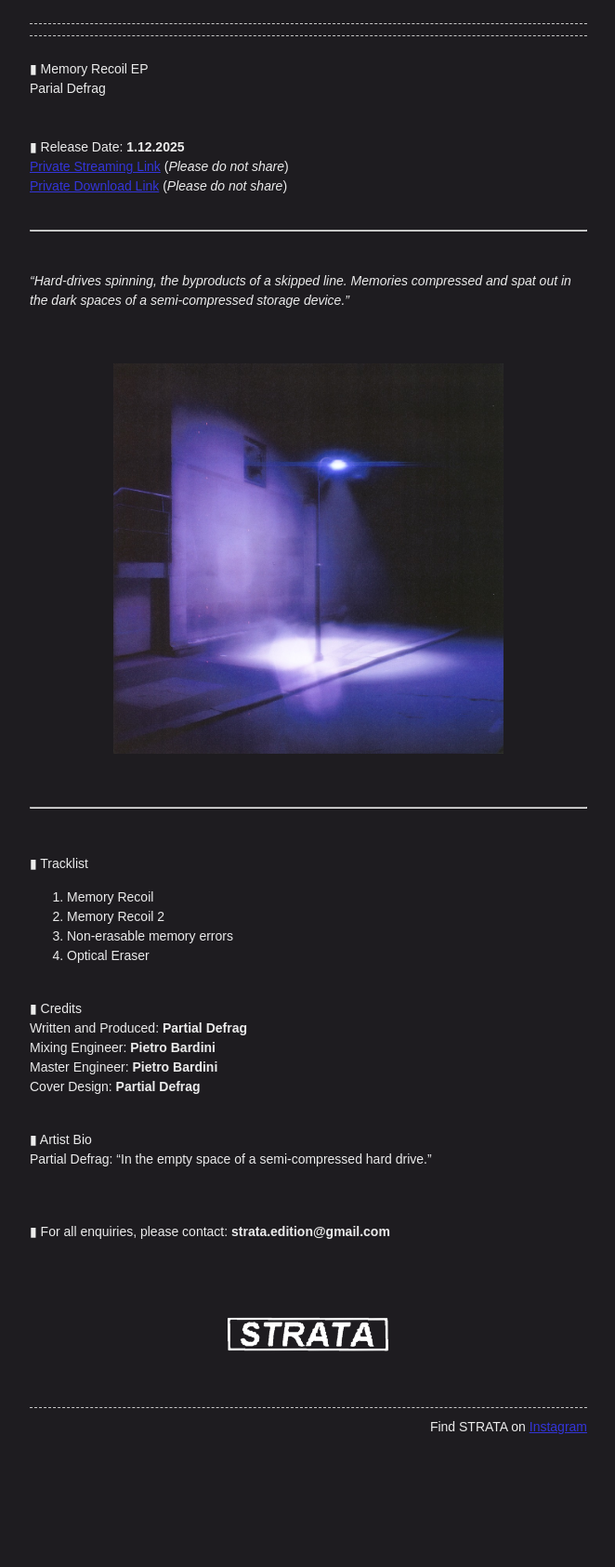
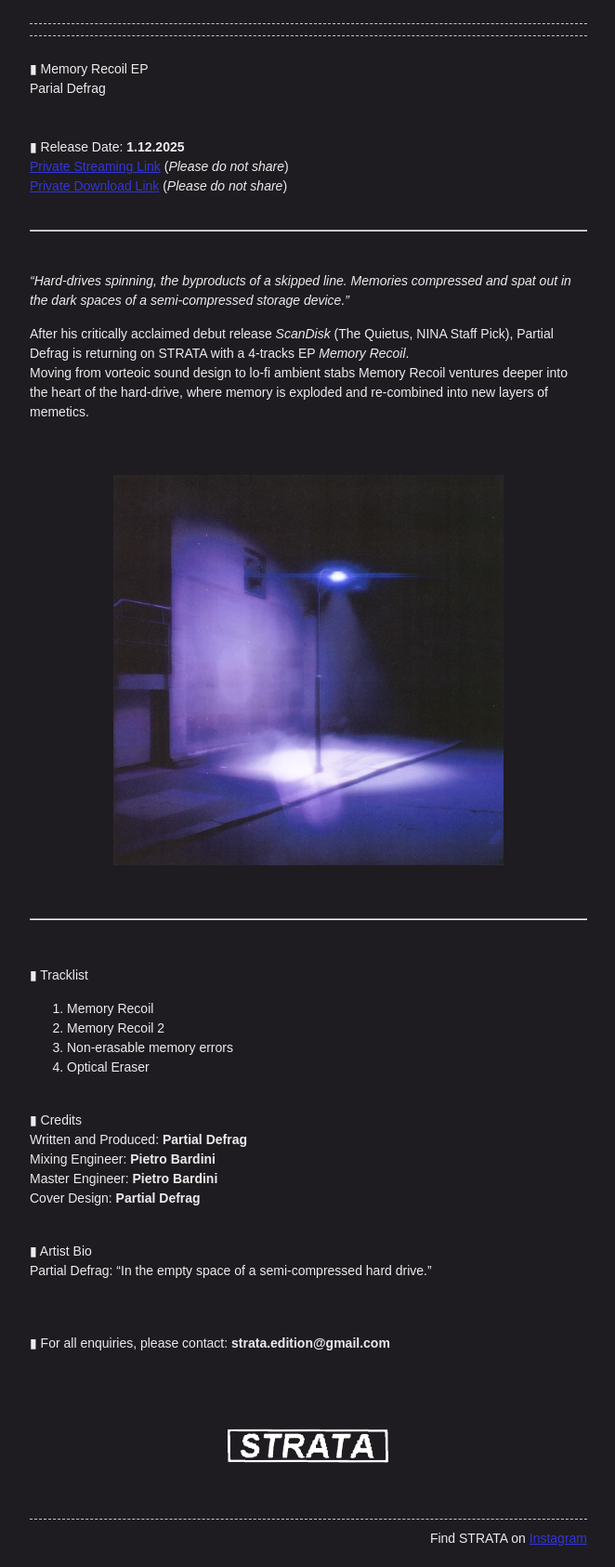
Before and after one commit to StrataEdition/Memory-Recoil-EPK, a Jekyll site: the page built from index.md, in a window 1280 px wide. Shown: the whole page at 93% size, without its empty margins (308-970 px from the left). Built offline with Jekyll 4.4.1, drawn with Linux system fonts in a browser that asks for light colours; before the commit the page ends 1566 px from its top, so only the background shows below that.

Commit message:
Update index.md

```diff
--- a/index.md
+++ b/index.md
@@ -15,6 +15,9 @@ Parial Defrag
 <br>
 
 *"Hard-drives spinning, the byproducts of a skipped line. Memories compressed and spat out in the dark spaces of a semi-compressed storage device."*
+
+After his critically acclaimed debut release *ScanDisk* (The Quietus, NINA Staff Pick), Partial Defrag is returning on STRATA with a 4-tracks EP *Memory Recoil*.
+Moving from vorteoic sound design to lo-fi ambient stabs Memory Recoil ventures deeper into the heart of the hard-drive, where memory is exploded and re-combined into new layers of memetics.
 
 <br>
 <img src="memoryRecoil_Cover.JPG" alt="Memory Recoil Cover" class="centered-image">
```
